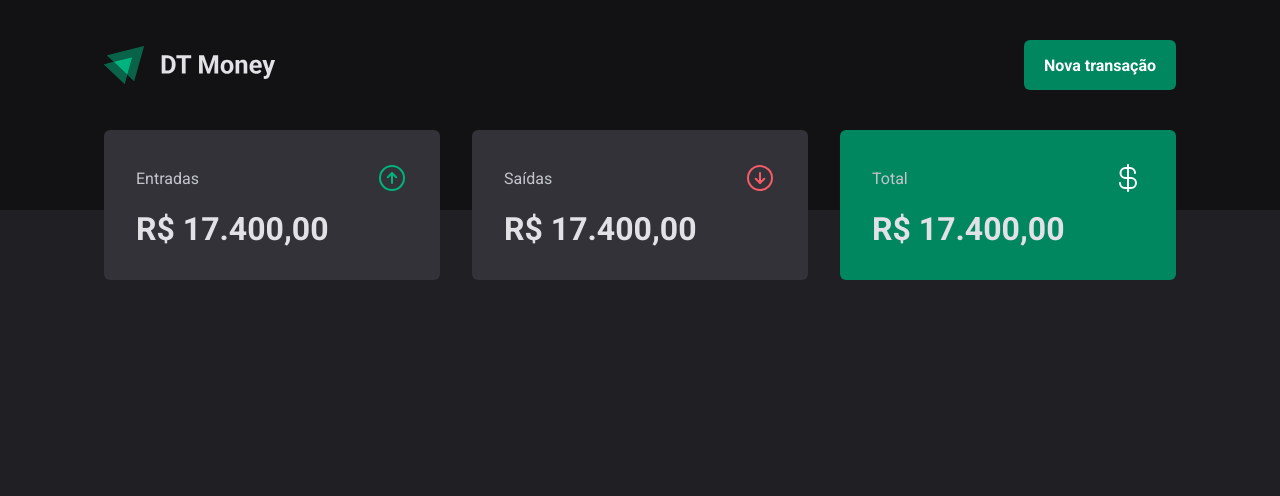
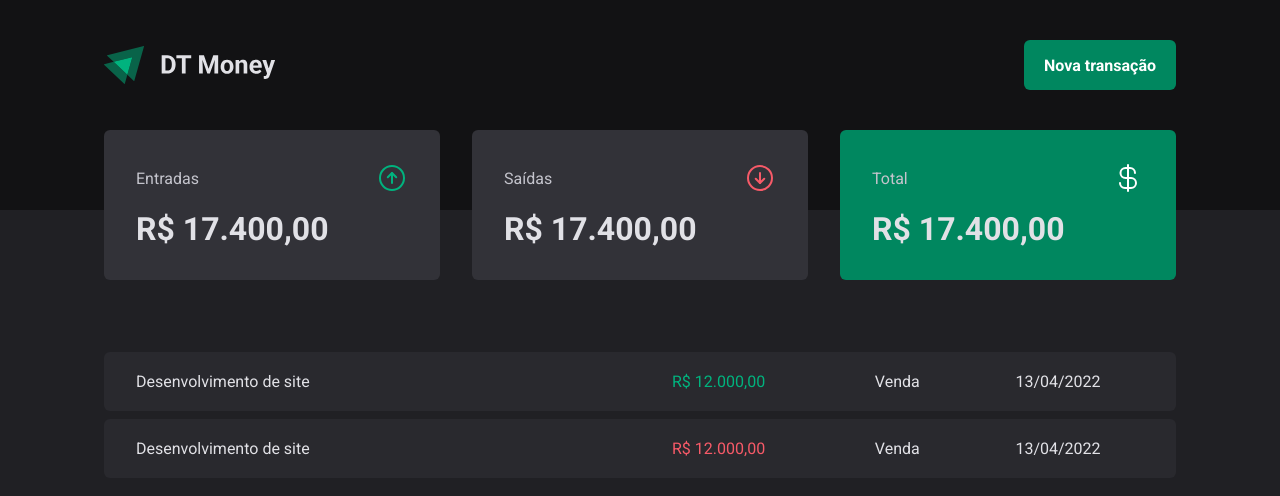
Before and after one commit to MatheusPires99/dt-money, a React (Vite) app: page / in a window 1280 px wide. Shown: the top 496 px of the page. Built offline with nearby package versions, Linux system fonts and the light colour scheme.

Commit message:
feat: Create TransactionsTable component

```diff
--- a/src/pages/transactions/index.tsx
+++ b/src/pages/transactions/index.tsx
@@ -1,11 +1,35 @@
 import { Header } from "../../components/header";
 import { Summary } from "../../components/summary";
+import {
+  PriceHighlight,
+  TransactionsContainer,
+  TransactionsTable,
+} from "./styles";
 
 export const Transactions = () => {
   return (
     <div>
       <Header />
       <Summary />
+
+      <TransactionsContainer>
+        <TransactionsTable>
+          <tbody>
+            <tr>
+              <td width="50%">Desenvolvimento de site</td>
+              <PriceHighlight variant="income">R$ 12.000,00</PriceHighlight>
+              <td>Venda</td>
+              <td>13/04/2022</td>
+            </tr>
+            <tr>
+              <td width="50%">Desenvolvimento de site</td>
+              <PriceHighlight variant="outcome">R$ 12.000,00</PriceHighlight>
+              <td>Venda</td>
+              <td>13/04/2022</td>
+            </tr>
+          </tbody>
+        </TransactionsTable>
+      </TransactionsContainer>
     </div>
   );
 };
--- a/src/pages/transactions/styles.ts
+++ b/src/pages/transactions/styles.ts
@@ -0,0 +1,50 @@
+import styled, { css } from "styled-components";
+
+export const TransactionsContainer = styled.div`
+  width: 100%;
+  max-width: 1120px;
+  margin: 4rem auto 0;
+  padding: 0 1.5rem;
+`;
+
+export const TransactionsTable = styled.table`
+  width: 100%;
+  border-collapse: separate;
+  border-spacing: 0 0.5rem;
+  margin-top: 1.5rem;
+
+  td {
+    padding: 1.25rem 2rem;
+    background: ${({ theme }) => theme["gray-700"]};
+
+    &:first-child {
+      border-top-left-radius: 6px;
+      border-bottom-left-radius: 6px;
+    }
+
+    &:last-child {
+      border-top-right-radius: 6px;
+      border-bottom-right-radius: 6px;
+    }
+  }
+`;
+
+type PriceHighlightProps = {
+  variant: "income" | "outcome";
+};
+
+const variantStyles: Record<
+  PriceHighlightProps["variant"],
+  ReturnType<typeof css>
+> = {
+  income: css`
+    color: ${({ theme }) => theme["green-300"]};
+  `,
+  outcome: css`
+    color: ${({ theme }) => theme["red-300"]};
+  `,
+};
+
+export const PriceHighlight = styled.td<PriceHighlightProps>`
+  ${({ variant }) => variantStyles[variant]}
+`;
```
